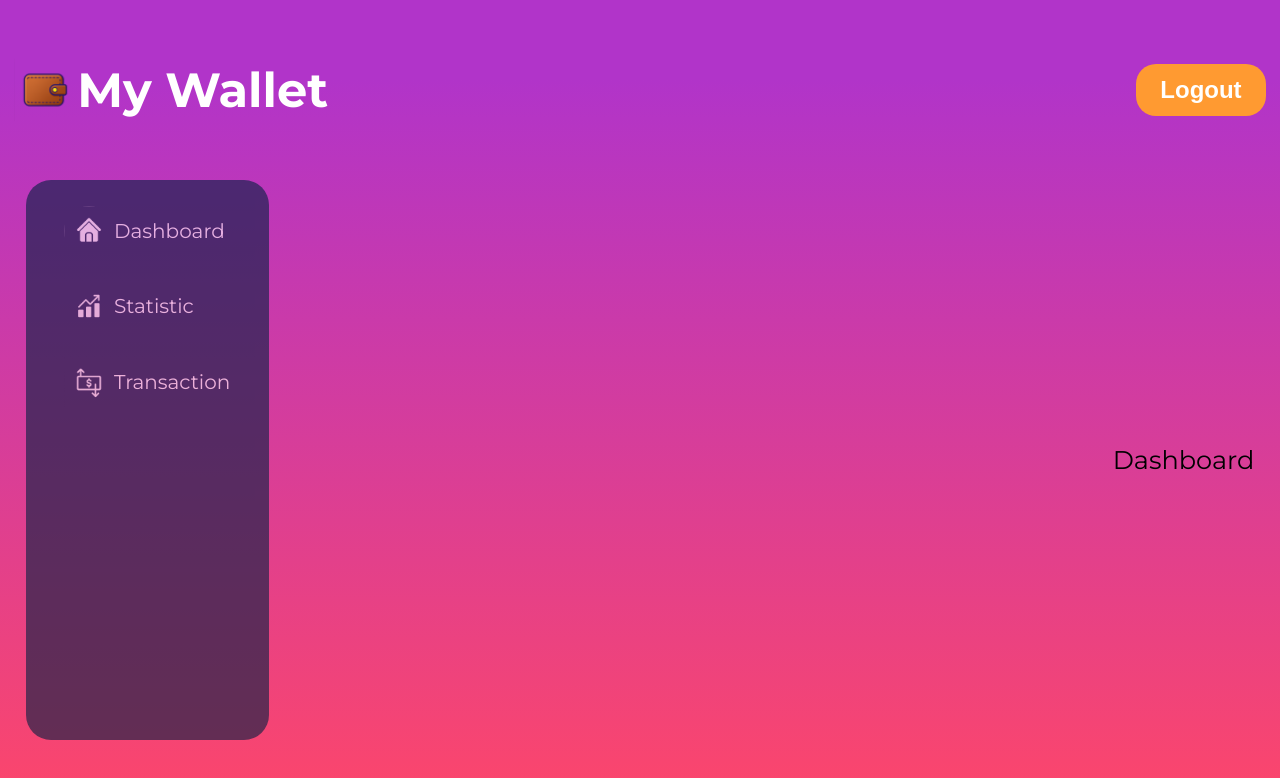
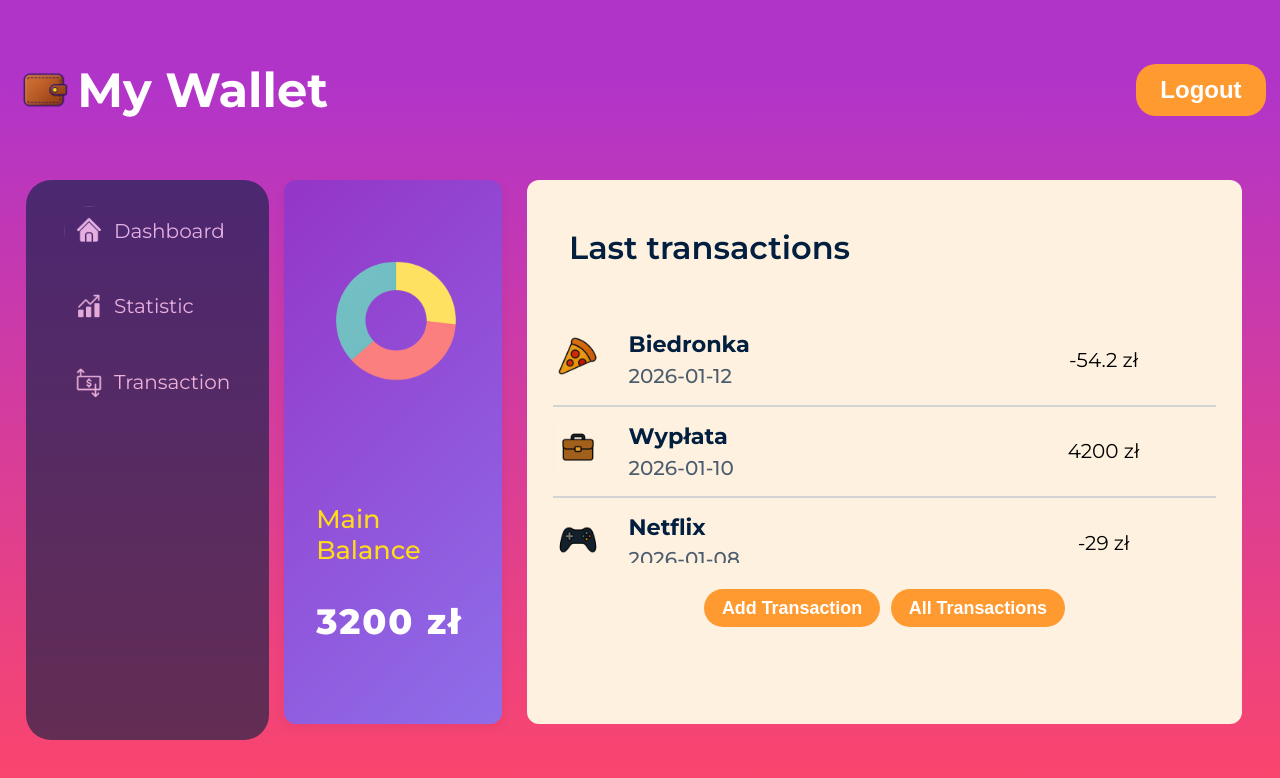
Before and after one commit to AlbertKep/my-wallet, a React (Vite) app: page /dashboard in a window 1280 px wide. Shown: the top 778 px of the page. Built offline with nearby package versions, Linux system fonts and the light colour scheme; no server answers; sample sign-in values are in the browser's storage.

Commit message:
Replace placeholder with MainSection layout and integrate BalanceSummary and TransactionList

```diff
--- a/src/pages/dashboard/Dashboard.tsx
+++ b/src/pages/dashboard/Dashboard.tsx
@@ -1,5 +1,14 @@
+import { MainSection } from "../../components/ui/MainSection.styled.ts";
+import BalanceSummary from "../../components/balanceSummary/BalanceSummary.tsx";
+import TransactionList from "../../components/transactionList/TransactionList.tsx";
+
 const Dashboard = () => {
-  return <div>Dashboard</div>;
+  return (
+    <MainSection>
+      <BalanceSummary />
+      <TransactionList />
+    </MainSection>
+  );
 };
 
 export default Dashboard;
```
